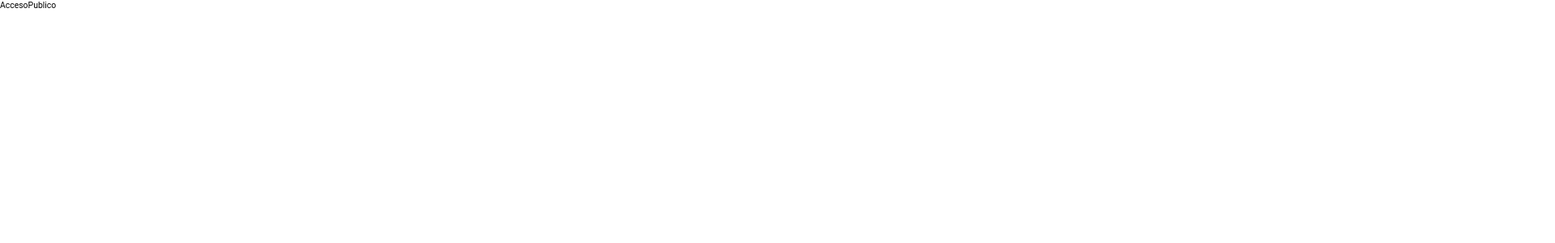
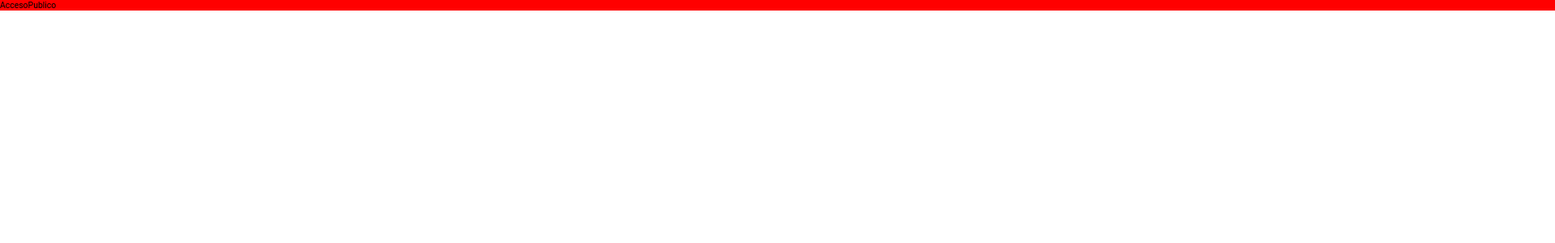
Before and after one commit to CRISSFMB/study-app, a React (Vite) app: page / in a window 1280 px wide. Shown: the top 300 px of the page at 81% size, 1920 px wide, since content can reach past the window. Built offline with nearby package versions, Linux system fonts and the light colour scheme; a web font is replaced by a local one.

Commit message:
page accesoPublico

```diff
--- /dev/null
+++ b/src/onBoarding/pages/AccesoPublico.css
@@ -0,0 +1,4 @@
+.rojo{
+    background-color: red;
+    width: 12100px;
+}
--- a/src/onBoarding/pages/AccesoPublico.jsx
+++ b/src/onBoarding/pages/AccesoPublico.jsx
@@ -1,8 +1,9 @@
 import React from 'react'
+import './AccesoPublico.css'
 
 const AccesoPublico = () => {
   return (
-    <div>AccesoPublico</div>
+    <div className='rojo'>AccesoPublico</div>
   )
 }
 
```
